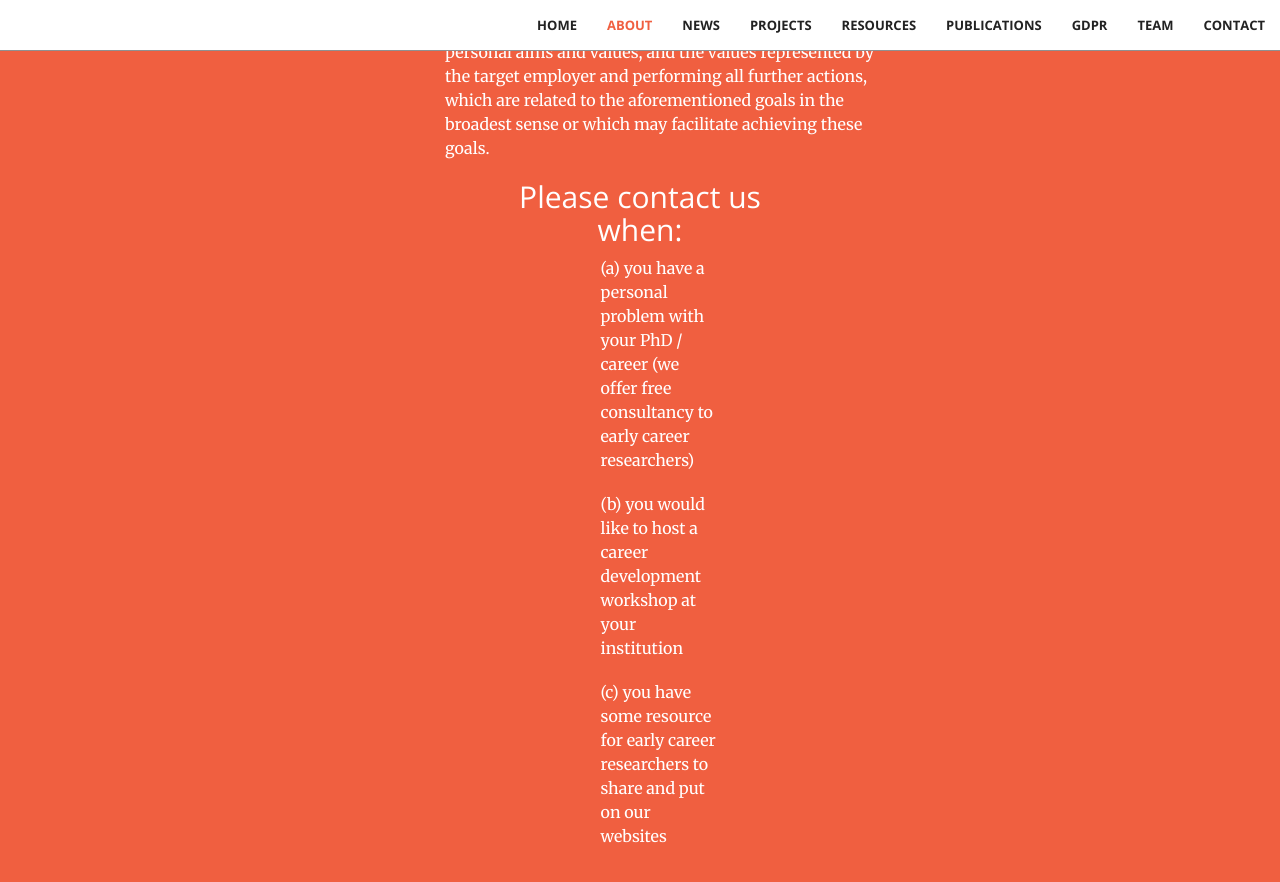
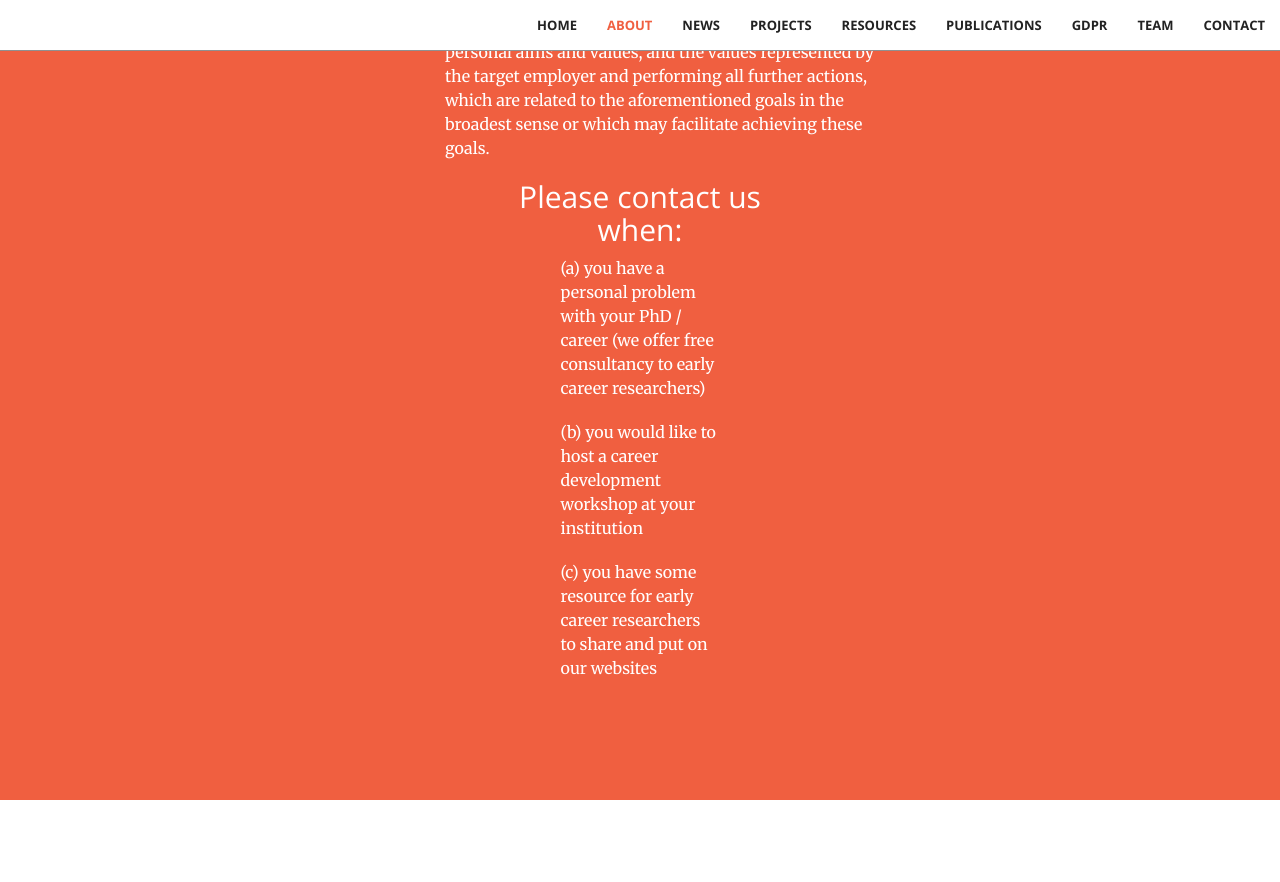
Before and after one commit to stichting-solaris/stichting-solaris.github.io, a Jekyll site: the page built from index.html, in a window 1280 px wide and 900 px high, scrolled down 2668 px. Shown: the top 882 px of the window. Built offline with Jekyll 4.4.1, drawn with Linux system fonts in a browser that asks for light colours.

Commit message:
Update call-to-action.html

```diff
--- a/_includes/call-to-action.html
+++ b/_includes/call-to-action.html
@@ -59,10 +59,10 @@
                     <div class="col-lg-8 col-lg-offset-2 text-center">
                     <h2 class="section-heading">Please contact us when:</h2>
                     <div class="col-lg-8 col-lg-offset-2 text-left">
-                    <p class="tab">(a) you have a personal problem with your PhD / career (we offer free consultancy
+                    <p>(a) you have a personal problem with your PhD / career (we offer free consultancy
                         to early career researchers)</p>
-                    <p class="tab">(b) you would like to host a career development workshop at your institution</p>
-                    <p class="tab">(c) you have some resource for early career researchers to share and put on our websites</p>
+                    <p>(b) you would like to host a career development workshop at your institution</p>
+                    <p>(c) you have some resource for early career researchers to share and put on our websites</p>
 
                 </p>
         </div>
```
